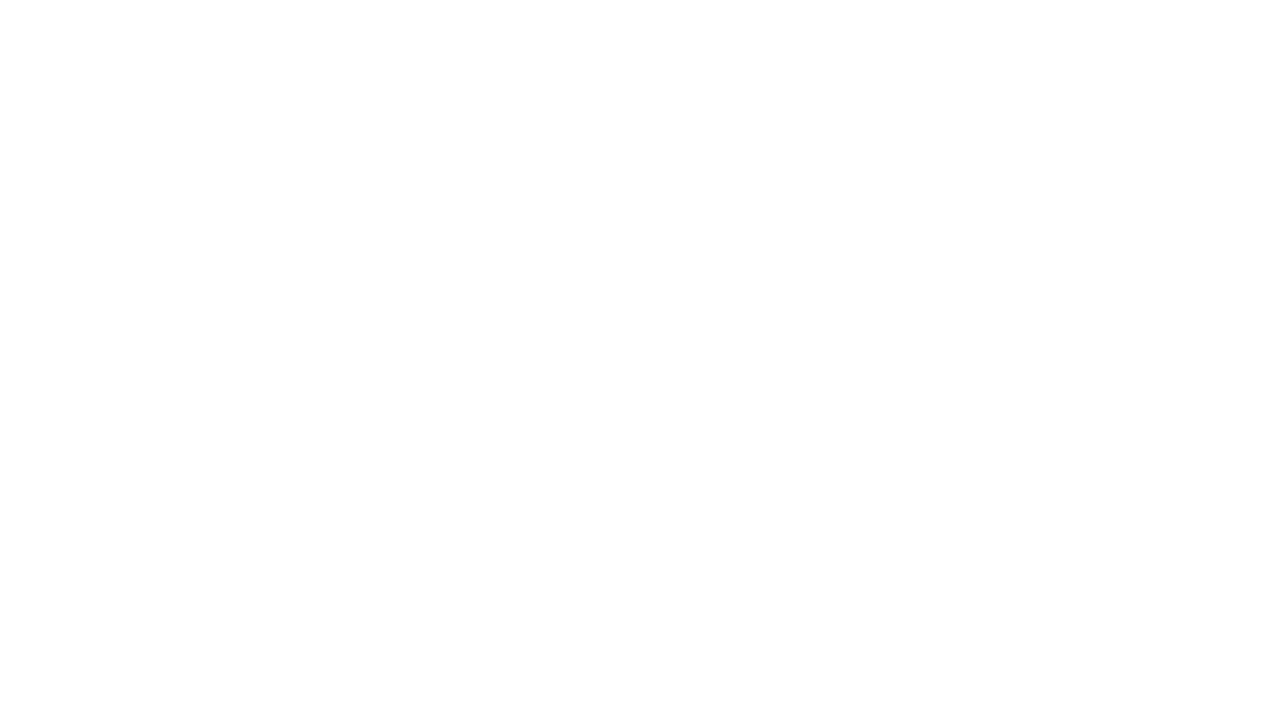
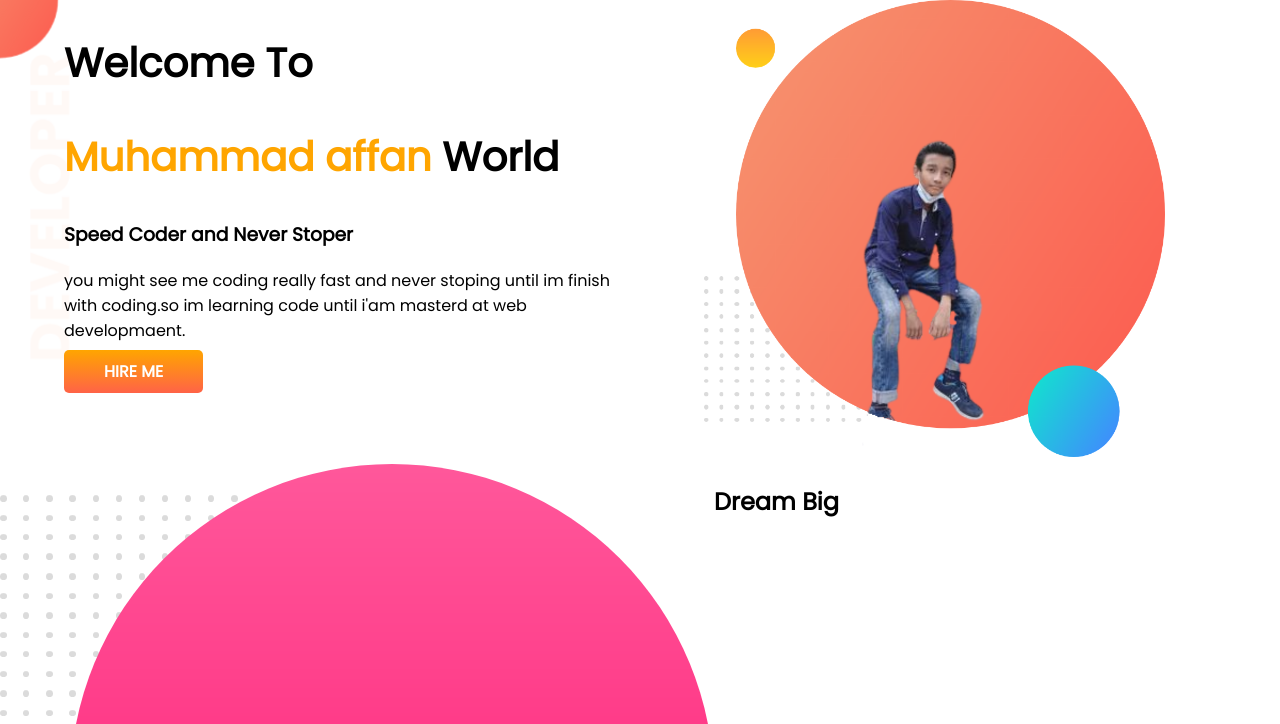
Before and after one commit to MDAFFAN7/dveloper-portfolio, a plain HTML site: page index.html in a window 1280 px wide. Shown: the top 724 px of the page. Drawn offline with Linux system fonts and the light colour scheme.

Commit message:
top baner added

```diff
--- a/index.html
+++ b/index.html
@@ -4,8 +4,43 @@
     <meta charset="UTF-8" />
     <meta http-equiv="X-UA-Compatible" content="IE=edge" />
     <meta name="viewport" content="width=device-width, initial-scale=1.0" />
-    <title>affan portfolio</title>
+    <link rel="preconnect" href="https://fonts.googleapis.com" />
+    <link rel="preconnect" href="https://fonts.gstatic.com" crossorigin />
+    <link
+      href="https://fonts.googleapis.com/css2?family=Poppins:ital@0;1&display=swap"
+      rel="stylesheet"
+    />
     <link rel="stylesheet" href="style.css" />
   </head>
-  <body></body>
+  <body>
+    <section class="top-pic">
+      <div class="half-width">
+        <h1 class="big">Welcome To</h1>
+        <h1 class="big"><span id="name">Muhammad affan</span> World</h1>
+        <h3>Speed Coder and Never Stoper</h3>
+        <p>
+          you might see me coding really fast and never stoping until im finish
+          with coding.so im learning code until i'am masterd at web
+          developmaent.
+        </p>
+        <a
+          class="link-button"
+          target="_blank"
+          href="https://www.linkedin.com/in/md-affan-024627244/"
+          >HIRE ME</a
+        >
+      </div>
+      <div class="half-width">
+        <img src="images/my-bg.png" alt="a picture of mine" />
+      </div>
+    </section>
+    <section>
+      <div>
+        <img src="images/my-bg2.png" alt="a pic of mine" />
+      </div>
+      <div>
+        <h1>Dream Big</h1>
+      </div>
+    </section>
+  </body>
 </html>
--- a/style.css
+++ b/style.css
@@ -0,0 +1,32 @@
+body{
+    font-family: 'Poppins', sans-serif;
+    margin: 0;
+}
+.big{
+    font-size: 4ch;
+}
+#name{
+    color: orange;
+}
+section{
+    display: flex;
+}
+.half-width{
+    width: 50%;
+    padding-left: 5%;
+}
+.half-width img{
+    width: 80%;
+}
+.link-button{
+    text-decoration: none;
+    background-image: linear-gradient(orange,tomato);
+    padding:10px 40px;
+    border-radius: 5px;
+    color: white;
+    font-weight: 700;
+}
+.top-pic{
+    background-image: url(images/top-banner.png);
+    background-repeat: no-repeat;
+}
```
Also changed, not shown: images/dream-bg.png (added), images/exp-bg.png (added), images/my-bg.png (added), images/my-bg2.png (added), images/top-banner.png (added), showOff/affan.jpg (added).
